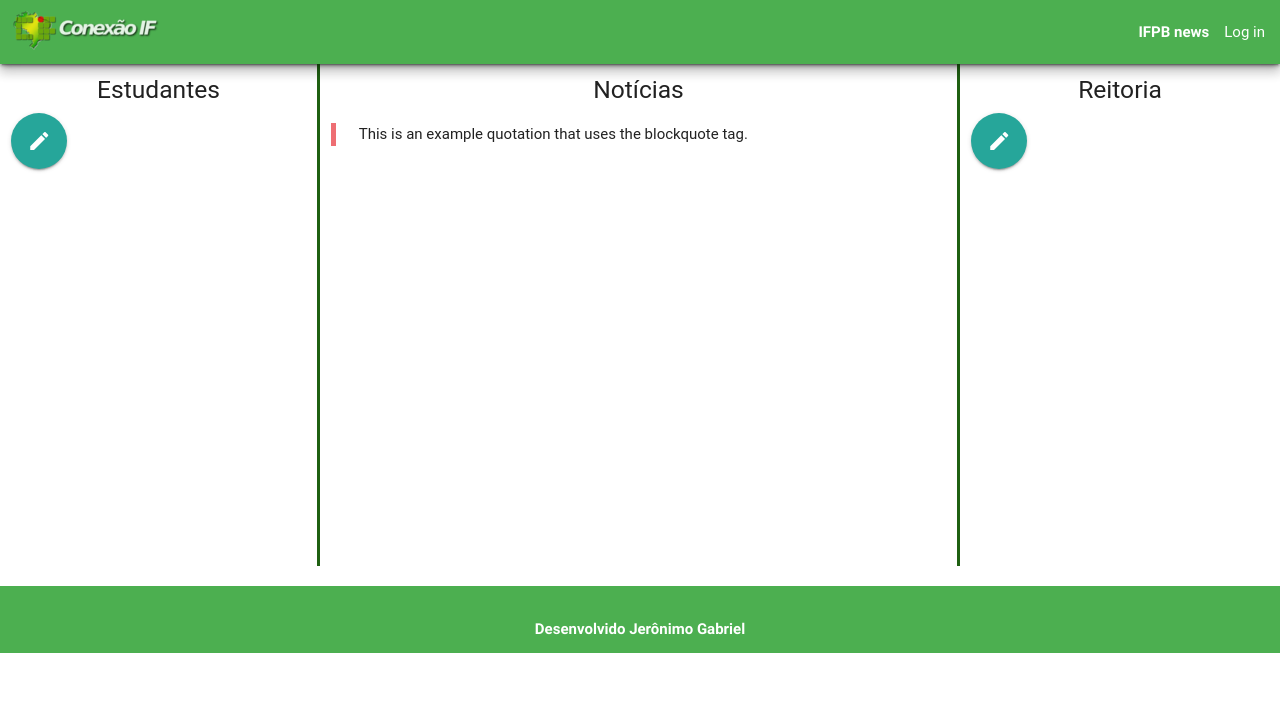
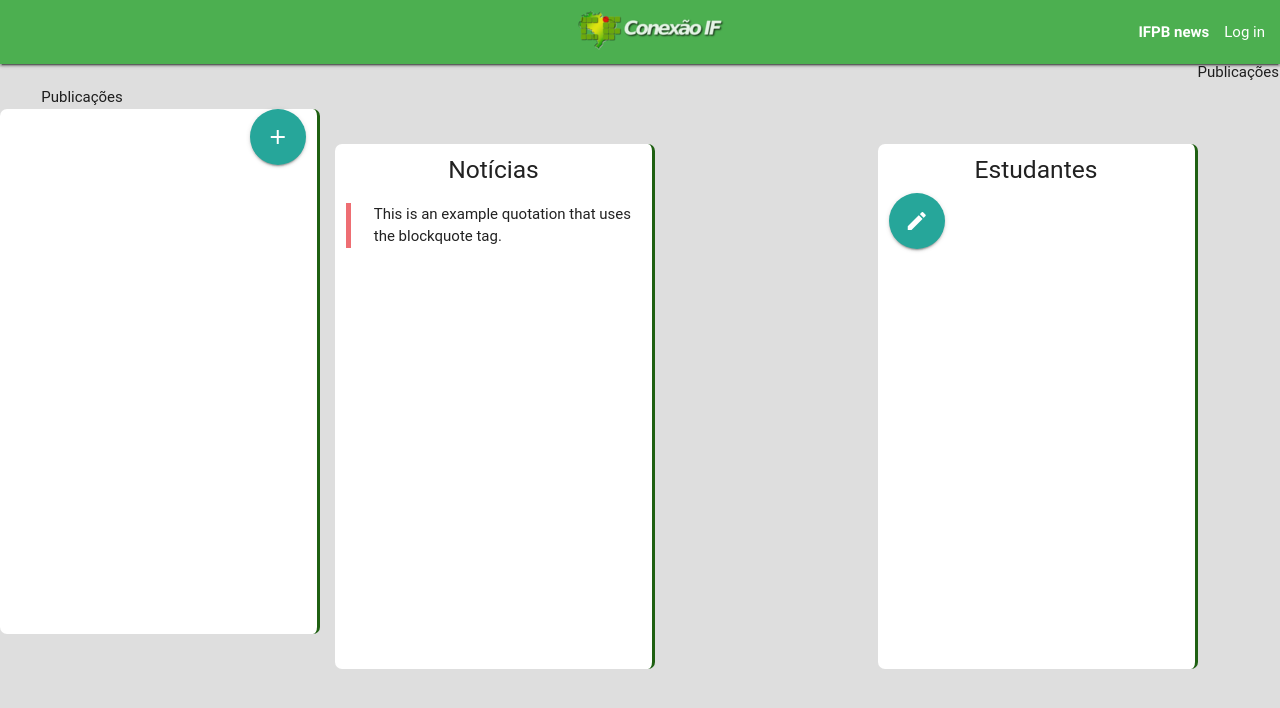
Before and after one commit to GabrielIFPB/muralIFPB, a Django app: page /mural/ in a window 1280 px wide. Shown: the top 708 px of the page. Run offline with Django 3.2, Linux system fonts and the light colour scheme; data that the repository does not hold is empty; parts of the project's set-up code (start-up, migrations or seed data) failed here and were passed over; some libraries are stand-ins or nearby versions; some web fonts are replaced.

Commit message:
modificação do css para o chat de estudates

```diff
--- a/muralifpb/views.py
+++ b/muralifpb/views.py
@@ -22,7 +22,6 @@
 from muralifpb.form import NewsPortalsForm
 
 def index(request):
-	print(request)
 	return render(request, 'index.html', {})
 
 @login_required
@@ -43,7 +42,9 @@
 			context['success'] = True
 	else:
 		form = UserStudentForm()
+		form_user = UserForm()
 	context['form'] = form
+	context['user_form'] = form_user
 	return render(request, 'register.html', context)
 
 @login_required
@@ -71,7 +72,6 @@
 	else:
 		form = UserForm(instance=user)
 	context['form'] = form
-	print(context)
 	return render(request, 'edit_user.html', context)
 
 @login_required
--- a/templates/base.html
+++ b/templates/base.html
@@ -16,8 +16,8 @@
 </head>
 <body>
 	<nav>
-		<div class="nav-wrapper green z-depth-4 white-text text-darken-2">
-			<a class="brand-logo logo" href="/"><img class="responsive-img" src="{% static 'muralifpb/img/logo-conexao-map.png' %}" /></a>
+		<div class="nav-wrapper green z-depth-1 white-text text-darken-2">
+			<a class="brand-logo center logo" href="{% url 'mural:index' %}"><img class="responsive-img" src="{% static 'muralifpb/img/logo-conexao-map.png' %}" /></a>
 			<ul id="nav-mobile" class="right hide-on-med-and-down">
 				{% if request.user.is_authenticated %}
 					{% if request.user.is_staff %}
--- a/templates/index.html
+++ b/templates/index.html
@@ -7,22 +7,17 @@
 {% block content %}
 	<div class="row">
 
-		{% show_posts_reitoria %}
+		{% show_posts %}
 
-		<div class="col s12 m6 l6 news ">
+		<div class="col s3 news white ">
 			<h5 class="center-align">Notícias</h5>
 			<blockquote class="" >
 				This is an example quotation that uses the blockquote tag.
 			</blockquote>
 		</div>
 
-		{% show_posts %}
+		{% show_posts_reitoria %}
 
-		<div id="main">
-			<a href="{% static 'muralifpb/img/search-submit.png' %}">download img</a>
-			<br>
-			{% show_news %}
-		</div> -->
 	</div>
 	<script type="text/javascript" src="{% static 'muralifpb/js/index.js' %}"></script>
 {% endblock %}
--- a/templates/show_posts.html
+++ b/templates/show_posts.html
@@ -1,9 +1,9 @@
 {% load staticfiles %}
 
-<div class="col s12 m3 l3 chat-rectory right">
-	<h5 class="center-align">Reitoria</h5>
-	<a class="btn-floating btn-large waves-effect waves-light" href="#modal1">
-		<i class="large material-icons">mode_edit</i>
+<div class="col s3 chat-students left white">
+	<h6 class="title-chat-stude left">Publicações</h6>
+	<a class="btn-floating btn-large waves-effect waves-light right" href="#modal1">
+		<i class="material-icons">add</i>
 	</a>
 	<div>
 		<!-- {% for post in posts %} -->
@@ -37,7 +37,7 @@
 	$('.modal').modal();
   });
 </script>
-<!-- <dir id="right" class="floating-right" style=" overflow: auto;">
+<!--  <dir id="right" class="floating-right" style=" overflow: auto;">
 	<h6>Alunos</h6>
 	<ul style="margin-top: 5px; ">
 		{% for post in posts %}
@@ -87,4 +87,4 @@
 			{% endif %}
 		{% endfor %}
 	</ul>
-</dir>
+</dir>-->
--- a/templates/show_posts_reitoria.html
+++ b/templates/show_posts_reitoria.html
@@ -1,16 +1,18 @@
 {% load staticfiles %}
 
-<div class="col s12 m3 l3 chat-students left ">
+<h6 class="title-chat-restory right">Publicações</h6>
+
+<div class="col s3 chat-rectory right white">
 	<h5 class="center-align">Estudantes</h5>
 	<a class="btn-floating btn-large waves-effect waves-light" href="#modal2">
 		<i class="large material-icons">mode_edit</i>
 	</a>
 	<div>
-		{% for post in posts %}
+		<!-- {% for post in posts %} -->
 			<blockquote class="" >
 				This is an example quotation that uses the blockquote tag.
 			</blockquote>
-		{% endfor %}
+		<!-- {% endfor %} -->
 	</div>
 </div>
 
@@ -93,4 +95,4 @@
 			{% endif %}
 		{% endfor %}
 	</ul>
-</dir> -->
+</dir>
--- a/templates/static/css/my-style.css
+++ b/templates/static/css/my-style.css
@@ -1,23 +1,43 @@
+body{background-color: #DEDEDE;}
+nav{}
+footer{margin: 0;}
 .responsive-img:hover{
 	background:url('../img/logo-conexao-map-hover.png') no-repeat center;
 }
 .logo{
 	margin: 8px 0px 0px 10px;
 }
+.top3em{margin-top: 3em;}
+
 .chat-students{
-	margin: 0px 0px 0px 0px;
-	height: 502px;
+	margin-top: 3em;
+	/*margin-left: 1em !important;*/
+	height: 35em;
+	/*height: 502px;*/
 	border-right: 3px solid #1F6012;
+	border-radius: 7px;
 }
 .news{
-	height: 502px;
+	margin-top: 5.3em;
+	margin-left: 1em !important;
+	height: 35em;
 	border-right: 3px solid #1F6012;
+	border-radius: 7px;
 }
 .chat-rectory{
-	height: 502px;
+	margin-top: 5.3em;
+	margin-left: 1em !important;
+	height: 35em;
+	/*height: 502px;*/
+	border-right: 3px solid #1F6012;
+	border-radius: 7px;
+}
+.title-chat-stude{width: 5.5em; margin-left: 2em; margin-bottom: 0px; margin-right: 0px; padding-right: 0; margin-top: -20px;}
+.title-chat-restory{
+	width: 5.5em;
 	margin: 0px 0px 0px 0px;
+	padding: 0px 0px 0px 0px;
 }
-
 /* box da tela de login */
 .card {
 	position: inherit;
```
Also changed, not shown: templates/register.html (+3 -4 lines).
